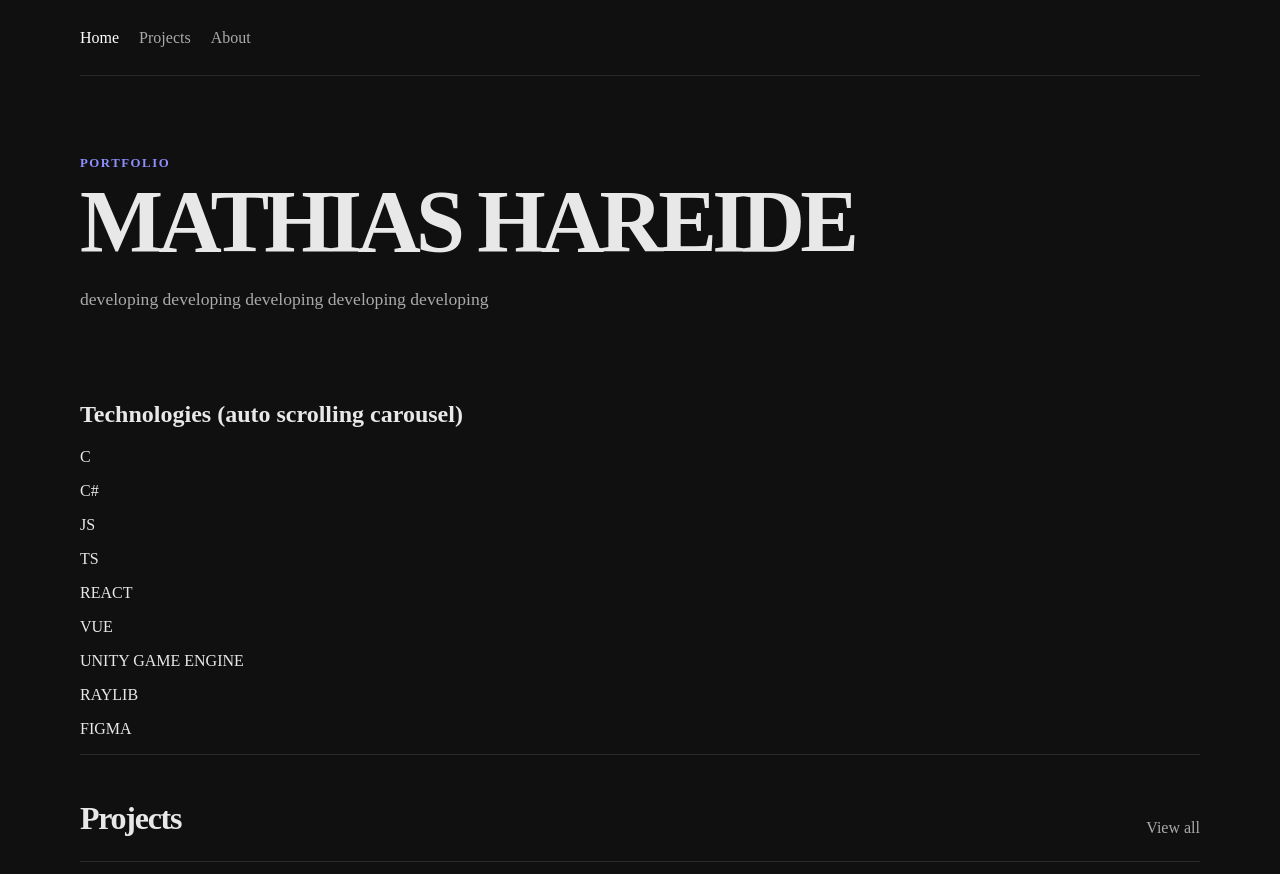
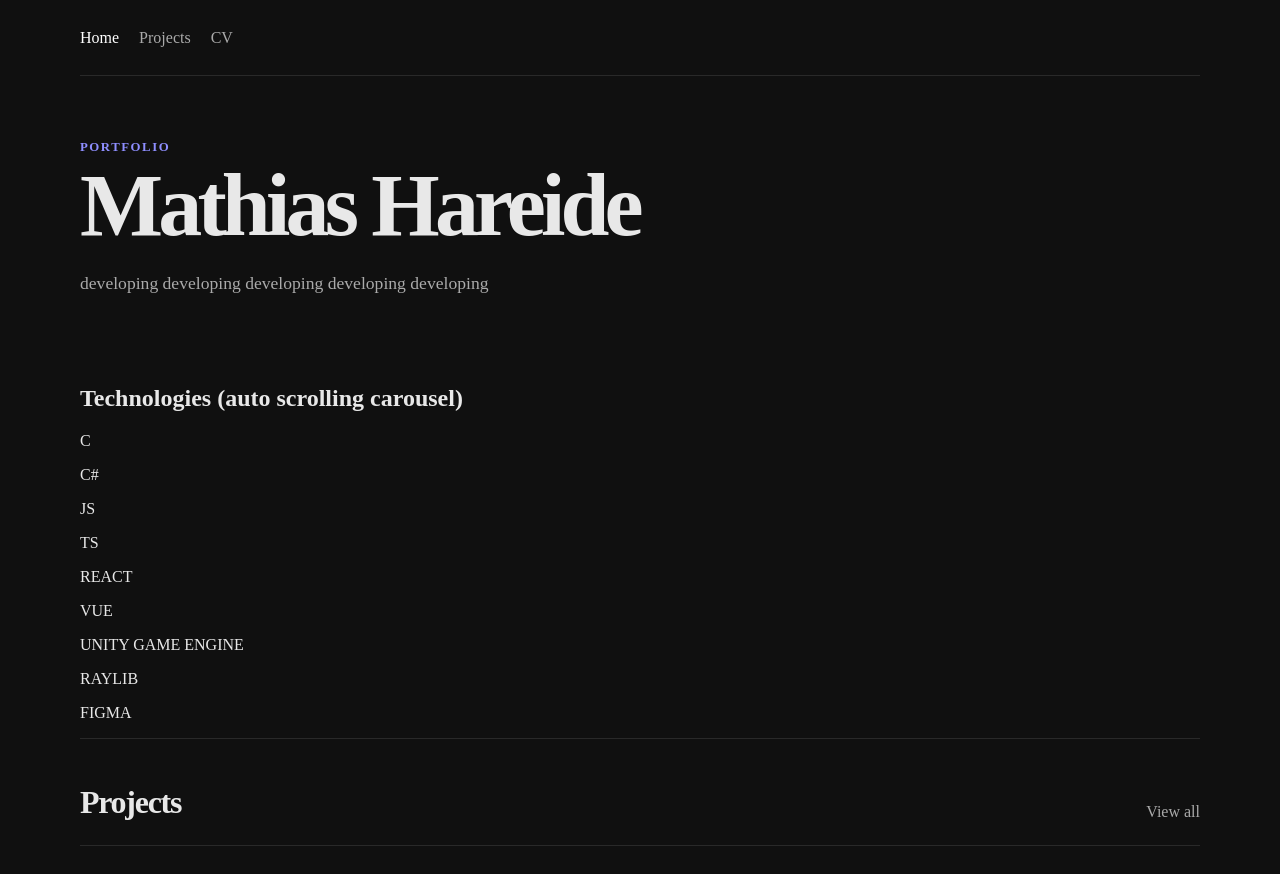
Before and after one commit to mathiaskodehode/PORTFOLIO, a Vue app: page / in a window 1280 px wide. Shown: the top 874 px of the page. Built offline with nearby package versions, Linux system fonts and the light colour scheme.

Commit message:
rename about page to cv and update homepage branding

```diff
--- a/src/App.vue
+++ b/src/App.vue
@@ -4,7 +4,7 @@
             <nav aria-label="Main navigation">
                 <RouterLink to="/">Home</RouterLink>
                 <RouterLink to="/projects">Projects</RouterLink>
-                <RouterLink to="/about">About</RouterLink>
+                <RouterLink to="/cv">CV</RouterLink>
             </nav>
         </header>
 
--- a/src/pages/About.vue
+++ /dev/null
@@ -1,7 +0,0 @@
-<template>
-    <section class="page-header">
-        <p class="eyebrow">About</p>
-        <h1>Developer</h1>
-        <p>about about about about</p>
-    </section>
-</template>
--- /dev/null
+++ b/src/pages/CV.vue
@@ -0,0 +1,7 @@
+<template>
+    <section class="page-header">
+        <p class="eyebrow">CV</p>
+        <h1>Curriculum vitae</h1>
+        <p>cv cv cv cv</p>
+    </section>
+</template>
--- a/src/pages/index.vue
+++ b/src/pages/index.vue
@@ -7,7 +7,7 @@ const featuredProjects = projects.filter((project) => project.featured);
 <template>
     <section class="hero">
         <p class="eyebrow">PORTFOLIO</p>
-        <h1>MATHIAS HAREIDE</h1>
+        <h1>Mathias Hareide</h1>
         <p>developing developing developing developing developing</p>
     </section>
 
--- a/src/style.css
+++ b/src/style.css
@@ -74,7 +74,7 @@ main {
 }
 
 .hero {
-    padding: 1rem 0 3rem;
+    padding: 0 0 3rem;
 }
 
 .hero h1,
```
Also changed, not shown: typed-router.d.ts (+5 -5 lines).
